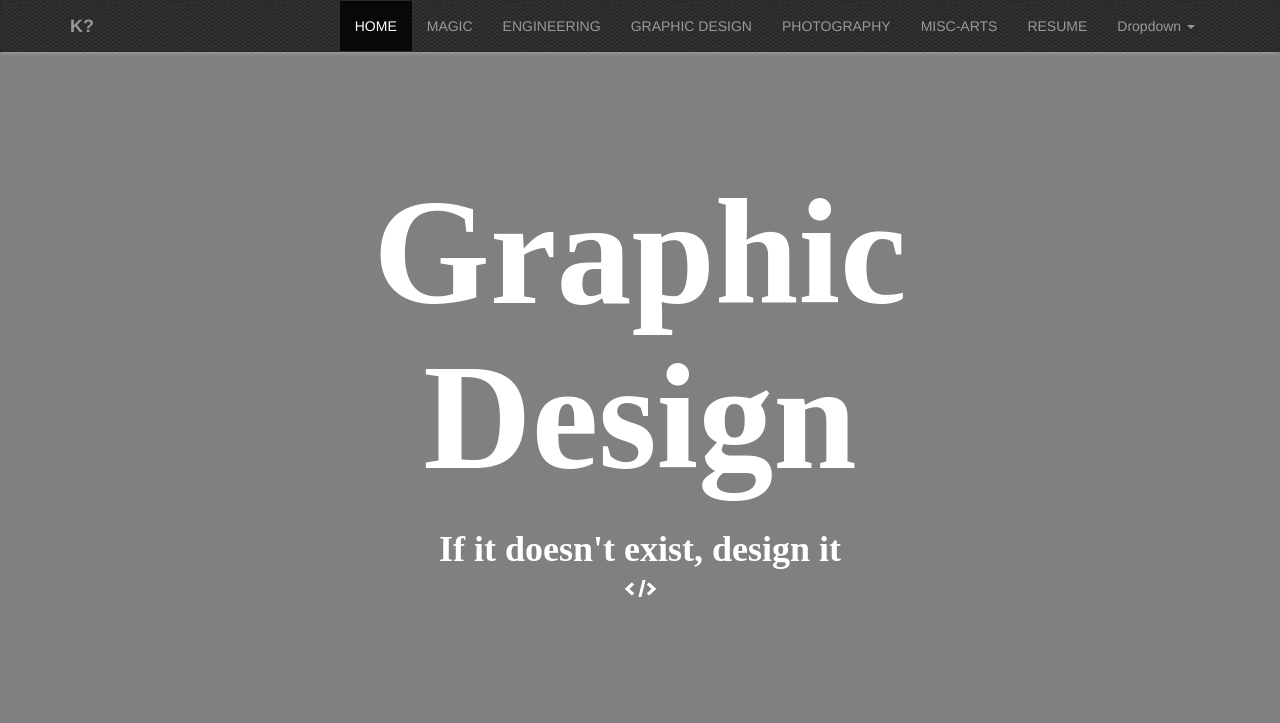
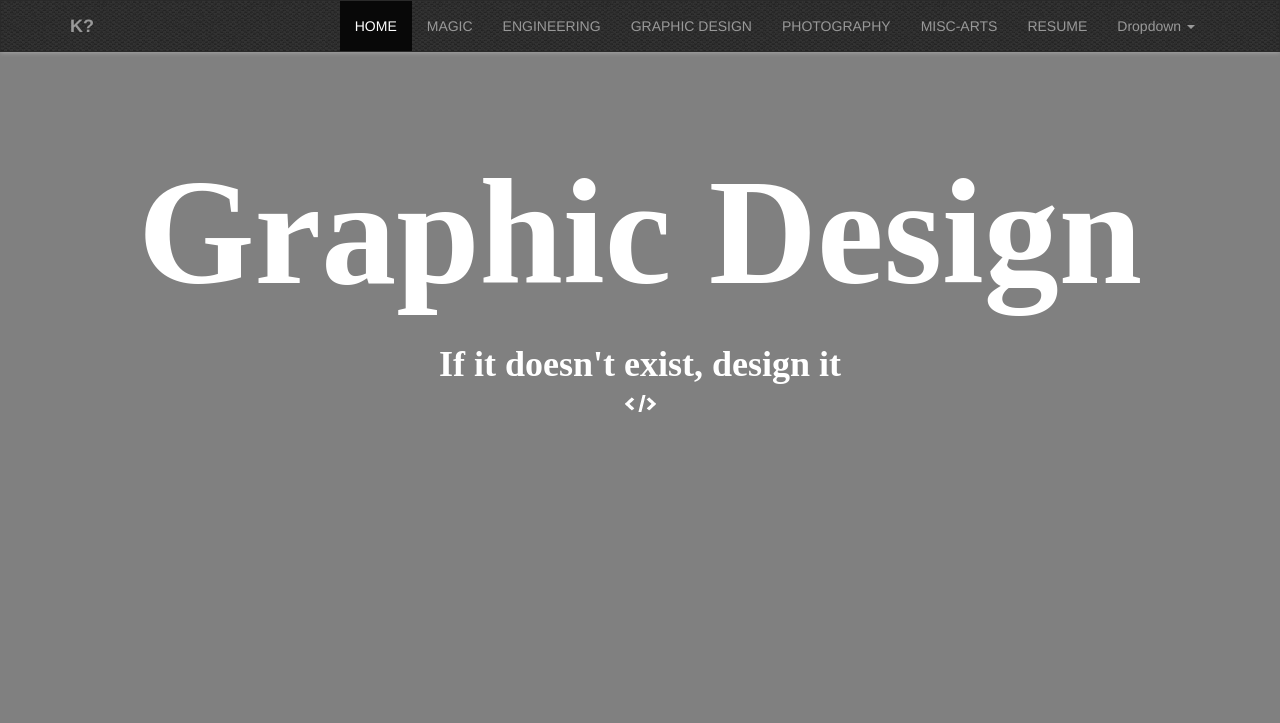
Before and after one commit to kevinhu1/kevinhu1.github.io, a plain HTML site: page graphics.html in a window 1280 px wide. Shown: the top 723 px of the page. Drawn offline with nearby package versions, Linux system fonts and the light colour scheme.

Commit message:
minor chiz

```diff
--- a/graphics.html
+++ b/graphics.html
@@ -35,14 +35,9 @@
 	<!-- ******************** Head Wrap ******************** -->
 	<div id="headerwrap">
 		<div class="container">
-			<div class="row">
-				<div class="col-lg-8 col-lg-offset-2">
-					<br>
-					<h1 class="title-sub">Graphic Design</h1>
-					<h2 class="title">If it doesn't exist, design it</h2>
-					<center><img src="images/code.png" class="img-responsive"></center>
-				</div>
-			</div><!-- /row -->
+			<h1 class="title-sub">Graphic Design</h1>
+			<h2 class="title">If it doesn't exist, design it</h2>
+			<center><img src="images/code.png" class="img-responsive"></center>
 		</div> <!-- /container -->
 	</div><!-- /headerwrap -->
 
```
Also changed, not shown: arts.html (+3 -8 lines), engineering.html (+3 -8 lines), index.html (+1 -3 lines), magic.html (+3 -8 lines), photography.html (+3 -8 lines).
